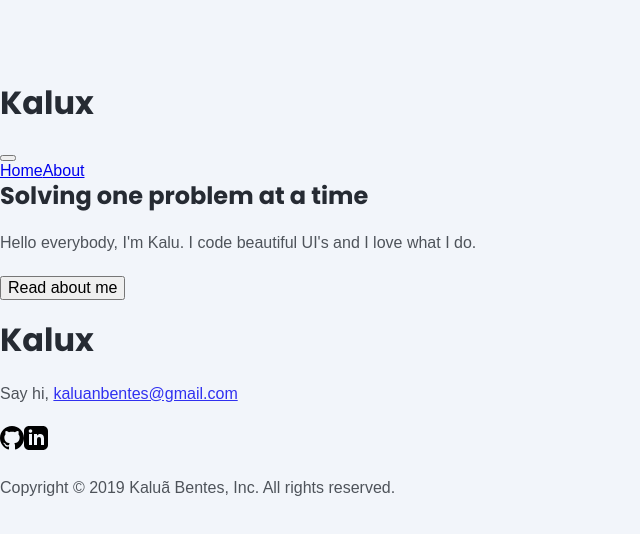
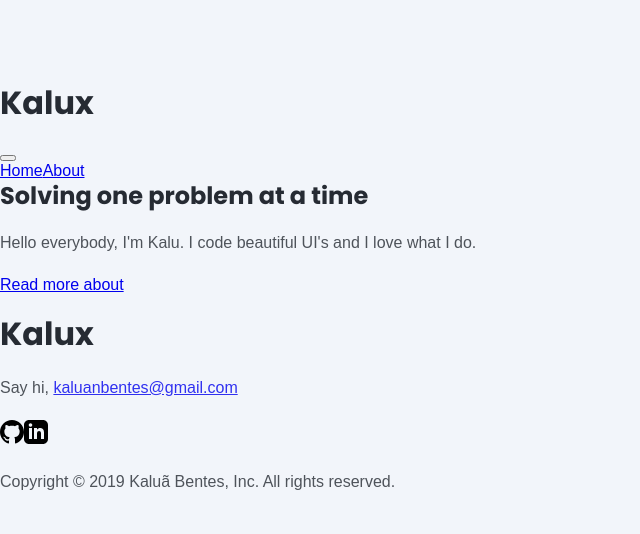
Before and after one commit to kaluabentes/old-kalu.dev, a Next.js app: page / in a window 1280 px wide. Shown: the top 534 px of the page, without its empty margins (0-640 px from the left). Built offline with nearby package versions, Linux system fonts and the light colour scheme; a web font is replaced by a local one.

Commit message:
Test link

```diff
--- a/src/pages/index.js
+++ b/src/pages/index.js
@@ -5,7 +5,6 @@ import Page from '_templates/page'
 import Cover from '_molecules/cover'
 import CoverTitle from '_atoms/cover-title'
 import CoverSubtitle from '_atoms/cover-subtitle'
-import Button from '_atoms/button'
 
 const SUBTITLE = `
   Hello everybody, I'm Kalu. I code
@@ -20,7 +19,7 @@ const Home = () => (
         {SUBTITLE}
       </CoverSubtitle>
       <Link href="/about">
-        <Button>Read about me</Button>
+        <a href="/about">Read more about</a>
       </Link>
     </Cover>
   </Page>
```
